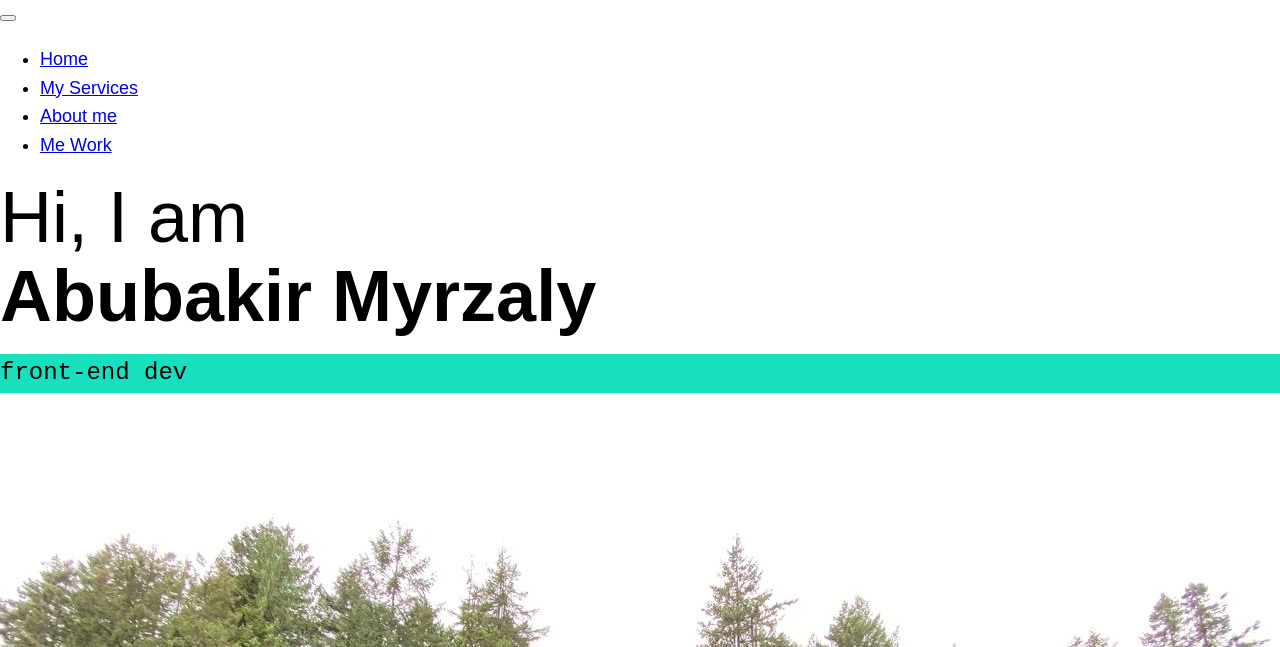
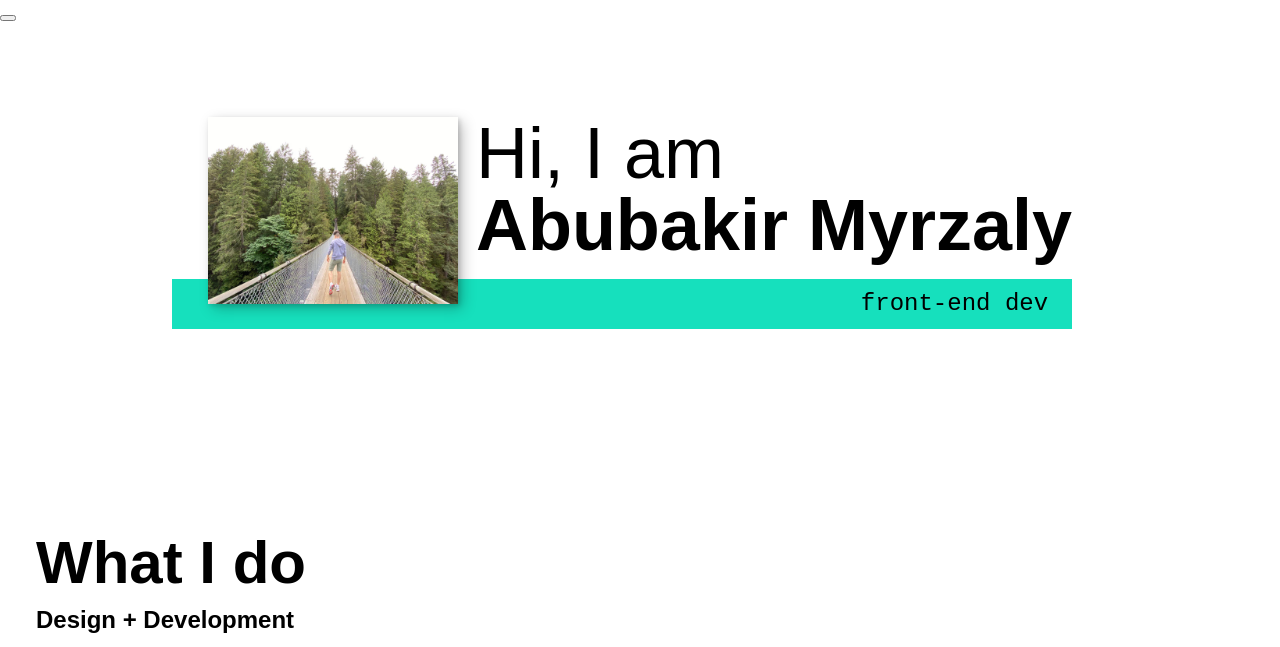
Before and after one commit to AMyrzaly/Personal_Website, a plain HTML site: page My Website Portfolio/index.html in a window 1280 px wide. Shown: the part 962-1609 px from the top of the page. Drawn offline with nearby package versions, Linux system fonts and the light colour scheme.

Commit message:
Setting up the intro section

```diff
--- a/My Website Portfolio/css/style.css
+++ b/My Website Portfolio/css/style.css
@@ -1,3 +1,7 @@
+/* Youtube:  https://www.youtube.com/watch?v=_xkSvufmjEs*/
+
+
+
 *,
 *::before,
 *::after{
@@ -21,6 +25,8 @@
     --fs-h2: 2.25rem;
     --fs-h3: 1.25rem;
     --fs-body: 1rem;
+
+    --bs: 0.25em 0.25em 0.75em rgba(0,0,0,.25), 0.125em 0.125em 0.25em rgba(0,0,0,.15);
 }
 
 @media (min-width: 800px){
@@ -44,6 +50,10 @@ body{
     line-height: 1.6;
 }
 
+section{
+    padding: 5em 2em;
+}
+
 img{
     display: block;
     max-width: 100%;
@@ -56,7 +66,7 @@ strong { font-weight: var(--fw-bold)}
 h1,
 h2,
 h3 {
-    line-height: 1.1;
+    line-height: 1;
     margin: 0;
 }
 
@@ -85,5 +95,55 @@ h3 { font-size: var(--fs-h3) }
 .section__subtitle--intro,
 .section__subtitle--about {
     background: var(--clr-accent);
+    padding: .25em 1em;
     font-family: var(--ff-secondary);
+    margin-bottom: 1em;
 }
+
+/*  header  */
+
+nav { display: none; }
+
+/*  Intro section  */
+
+.intro {
+    position: relative;
+}
+
+.intro__img{
+    box-shadow: var(--bs);
+}
+
+.section__subtitle--intro{
+    display: inline-block;
+}
+
+@media (min-width: 600px) {
+    .intro {
+        display: grid;
+        width: min-content;
+        margin: 0 auto;
+        grid-column-gap: 1em;
+        grid-template-areas:
+        "img title"
+        "img subtitle";
+        grid-template-columns: min-content max-content;
+    }
+
+    .intro__img{
+        grid-area: img;
+        min-width: 250px;
+        position: relative;
+        z-index: 2;
+    }
+
+    .section__subtitle--intro{
+        align-self: start;
+        grid-column: -1 / 1;
+        grid-row: 2;
+        text-align: right;
+        position: relative;
+        left: -1.5em;
+        width: calc(100% + 1.5em);
+    }
+}
--- a/My Website Portfolio/index.html
+++ b/My Website Portfolio/index.html
@@ -52,7 +52,11 @@
         Hi, I am <strong>Abubakir Myrzaly</strong>
       </h1>
       <p class="section__subtitle section__subtitle--intro">front-end dev</p>
-      <img src="images/abubakirmain.jpg" alt="a picture of Abubakir Myrzaly" />
+      <img
+        src="images/abubakirmain.jpg"
+        alt="a picture of Abubakir Myrzaly"
+        class="intro__img"
+      />
     </section>
 
     <!-- My services -->
```
